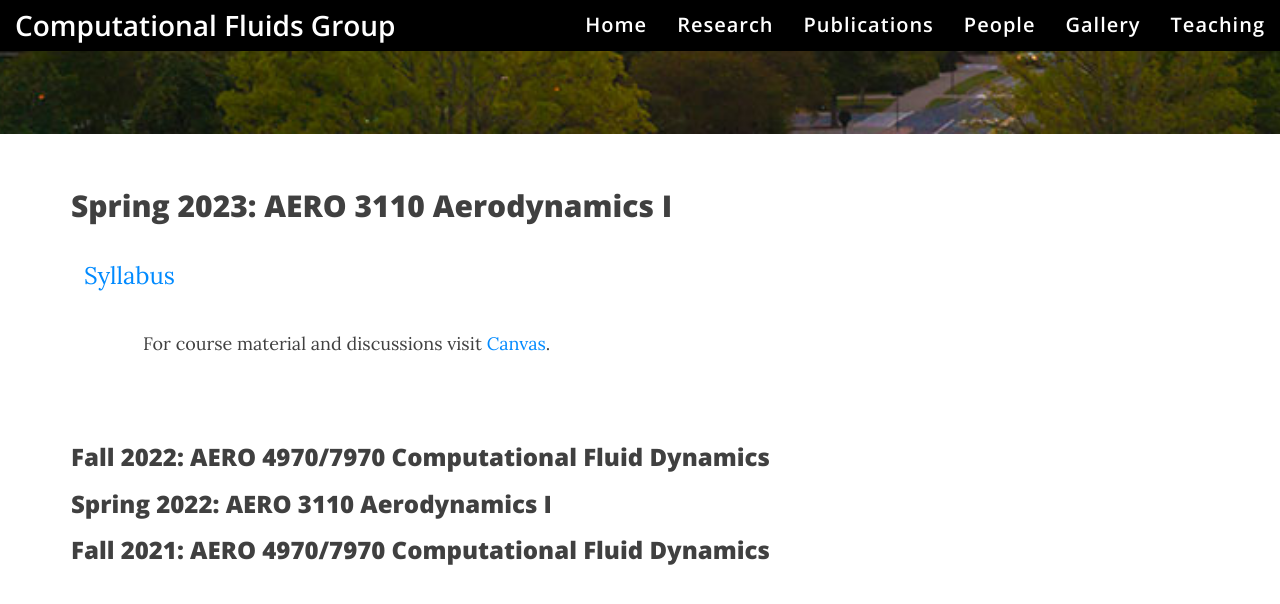
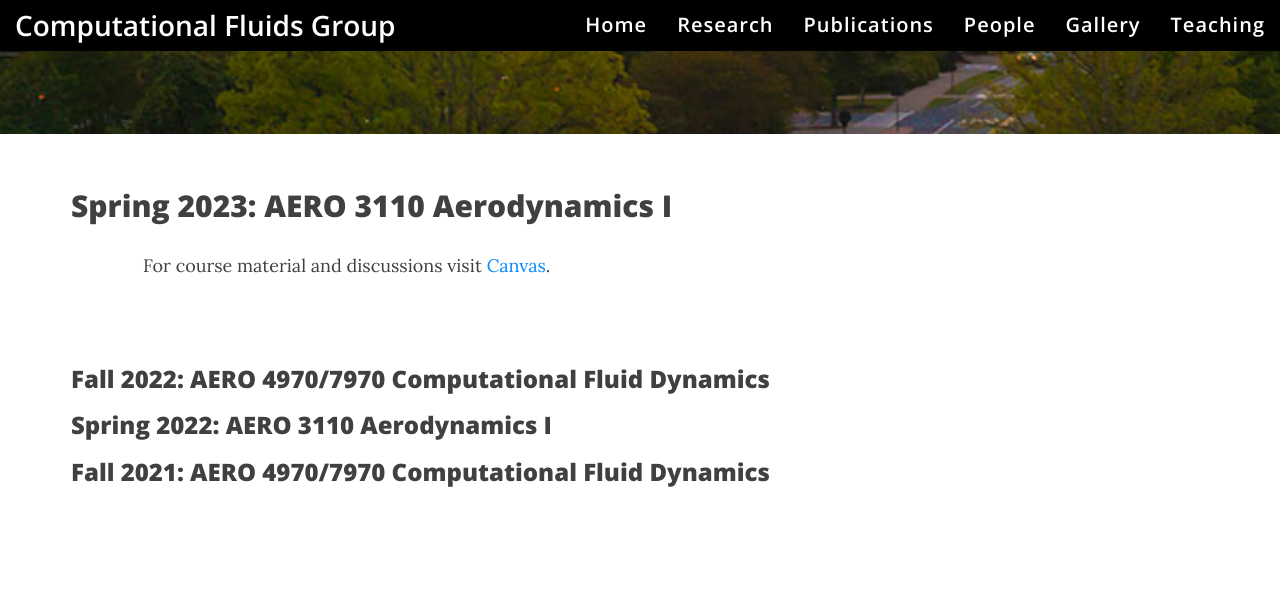
Before and after one commit to neksharan/neksharan.github.io, a Jekyll site: the page built from teaching.md, in a window 1280 px wide and 900 px high, scrolled down 657 px. Shown: the top 604 px of the window. Built offline with Jekyll 4.4.1, drawn with Linux system fonts in a browser that asks for light colours; nearby versions of some CDN libraries.

Commit message:
Updating teaching page

```diff
--- a/teaching.md
+++ b/teaching.md
@@ -9,8 +9,8 @@ bigimg:
 
 ## Spring 2023: AERO 3110 Aerodynamics I
 
-[<font size="+2"> Syllabus </font>](/pdf/Syllabus-fall2022-CFD.pdf){:target="_blank"}{: .btn .btn--primary .btn--small}
-
+<!---[<font size="+2"> Syllabus </font>](/pdf/Syllabus-fall2022-CFD.pdf){:target="_blank"}{: .btn .btn--primary .btn--small}
+-->
     For course material and discussions visit [Canvas](https://auburn.instructure.com/){:target="_blank"}.
 
 <br />
```
